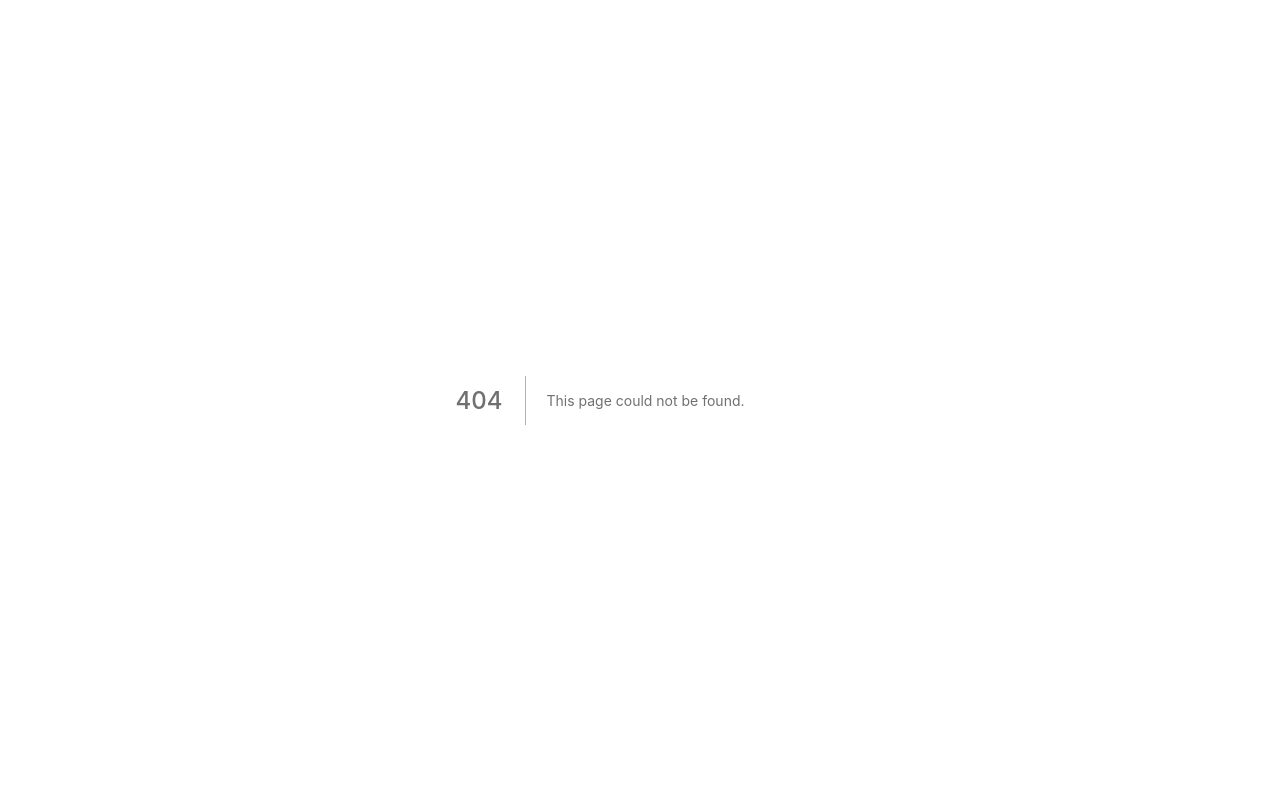
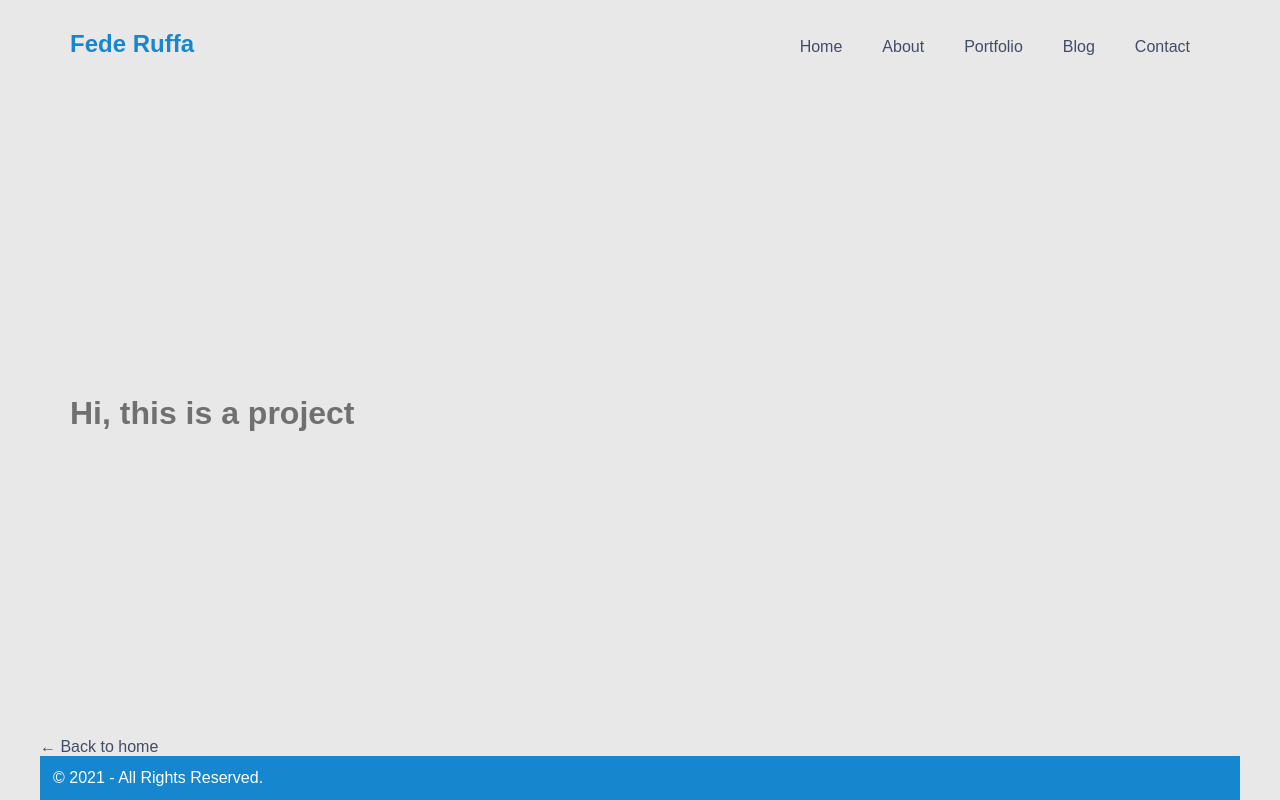
Before and after one commit to elraffa/portfolio, a Next.js app: page /portfolio in a window 1280 px wide. Before the commit this address had no page. Built offline with nearby package versions, Linux system fonts and the light colour scheme; a web font is replaced by a local one.

Commit message:
add portfolio file

```diff
--- a/components/layout.js
+++ b/components/layout.js
@@ -46,7 +46,9 @@ export default function Layout({ children, home }) {
             <Link href="/about">
               <a>About</a>
             </Link>
-            <a href="">Portfolio</a>
+            <Link href="/portfolio">
+              <a href="">Portfolio</a>
+            </Link>
             <Link href="/blog">
               <a>Blog</a>
             </Link>
--- a/components/mobileMenu.js
+++ b/components/mobileMenu.js
@@ -19,7 +19,7 @@ export default function MobileMenu({ open, setOpen }) {
             </a>
           </li>
           <li className="nav-item">
-            <a href="/" className="nav-link">
+            <a href="/portfolio" className="nav-link">
               Portfolio
             </a>
           </li>
--- /dev/null
+++ b/components/portfolio/portfolioItem.js
@@ -0,0 +1,14 @@
+import React from "react";
+
+const PortfolioItem = () => {
+  return (
+
+      <div>
+        <h1>Hi, this is a project</h1>
+        <div class="image"></div>
+      </div>
+
+  );
+};
+
+export default PortfolioItem;
--- /dev/null
+++ b/pages/portfolio.js
@@ -0,0 +1,15 @@
+import React from 'react'
+import Layout from '../components/layout'
+import PortfolioItem from '../components/portfolio/portfolioItem'
+
+const portfolio = () => {
+    return (
+        <Layout>
+        <div>
+            <PortfolioItem />
+        </div>
+        </Layout>
+    )
+}
+
+export default portfolio
```
